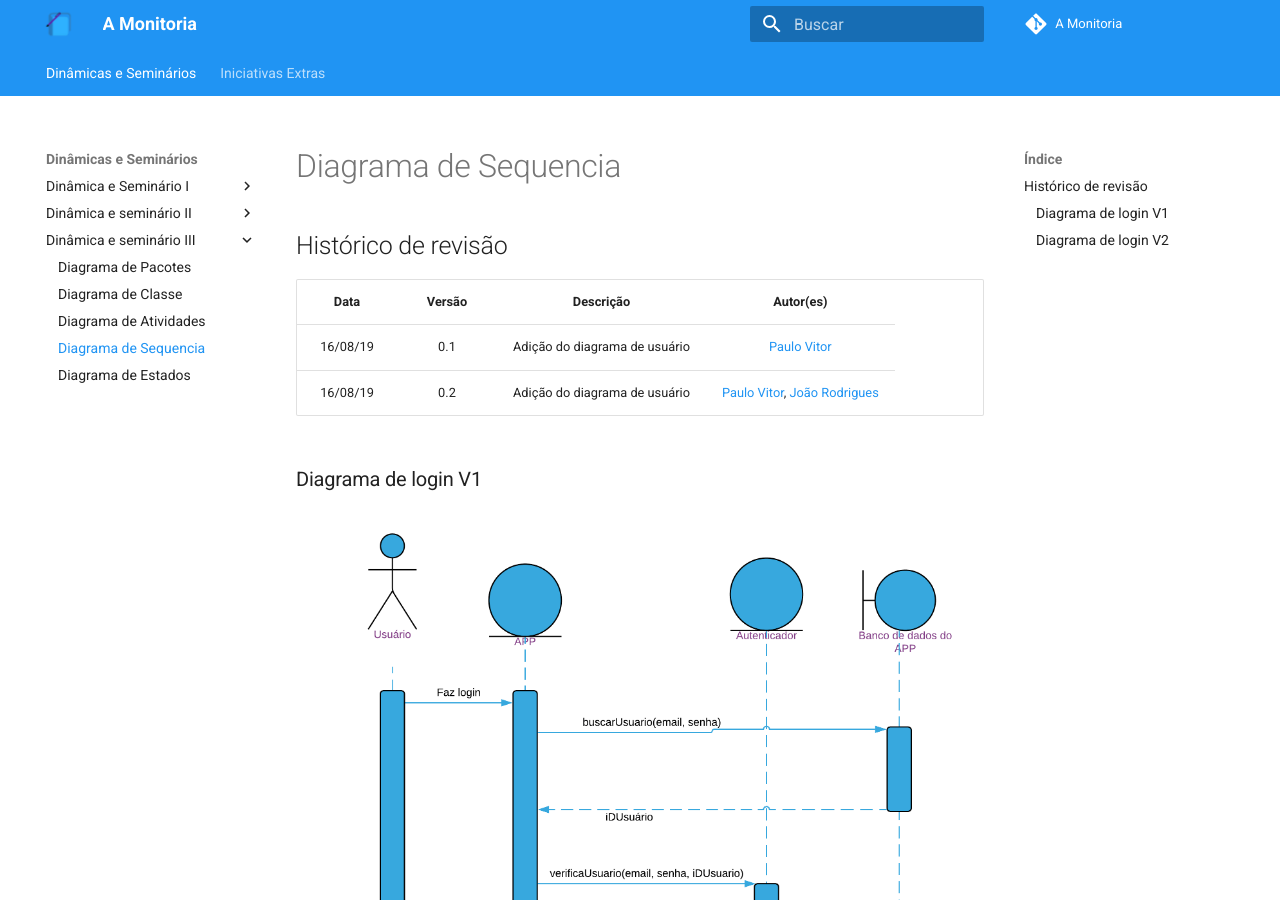
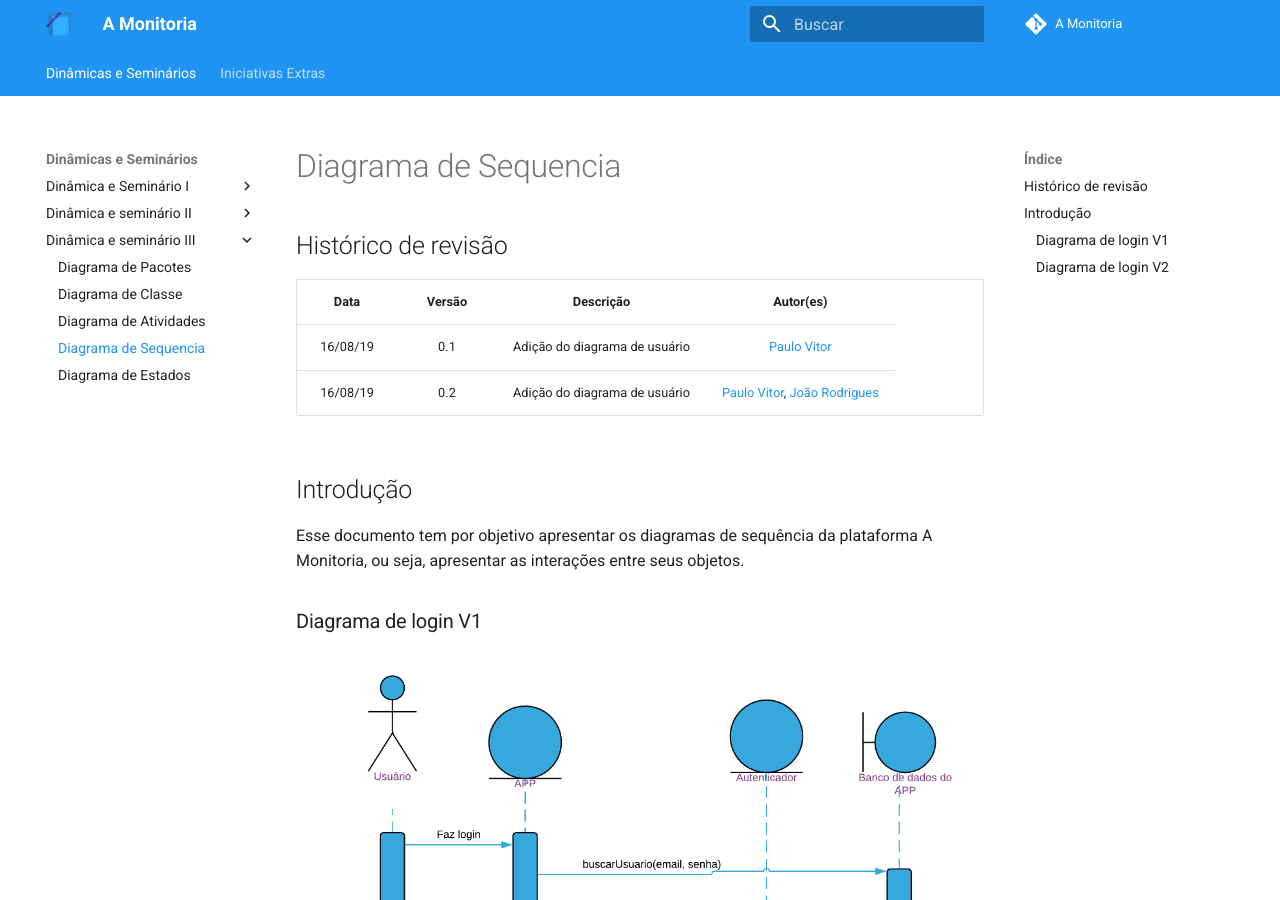
Before and after one commit to 2019-2-arquitetura-desenho/wiki, an MkDocs documentation site: the page built from docs/dinamica_seminario_III/diagrama_seq.md, in a window 1280 px wide and 900 px high. Built offline with MkDocs 1.6.1 and Material for MkDocs 9.7.7, drawn with Linux system fonts in a browser that asks for light colours; comment, search, counter and statistics services are not loaded; old or Windows-style settings are respelled for this version of MkDocs.

Commit message:
Add Introduction - Diagramas de Sequência

```diff
--- a/docs/dinamica_seminario_III/diagrama_seq.md
+++ b/docs/dinamica_seminario_III/diagrama_seq.md
@@ -7,6 +7,12 @@
 | 16/08/19 | 0.1 | Adição do diagrama de usuário | [Paulo Vitor](https://github.com/PauloVitorRocha) |
 | 16/08/19 | 0.2 | Adição do diagrama de usuário | [Paulo Vitor](https://github.com/PauloVitorRocha), [João Rodrigues](https://github.com/rjoao) |
 
+
+## Introdução
+
+Esse documento tem por objetivo apresentar os diagramas de sequência da plataforma A Monitoria, ou seja, apresentar as interações entre seus objetos.
+
+
 ### Diagrama de login V1
 ![Diagrama de login](./assets/img/DiagramaDeLogin.png)
 
```
